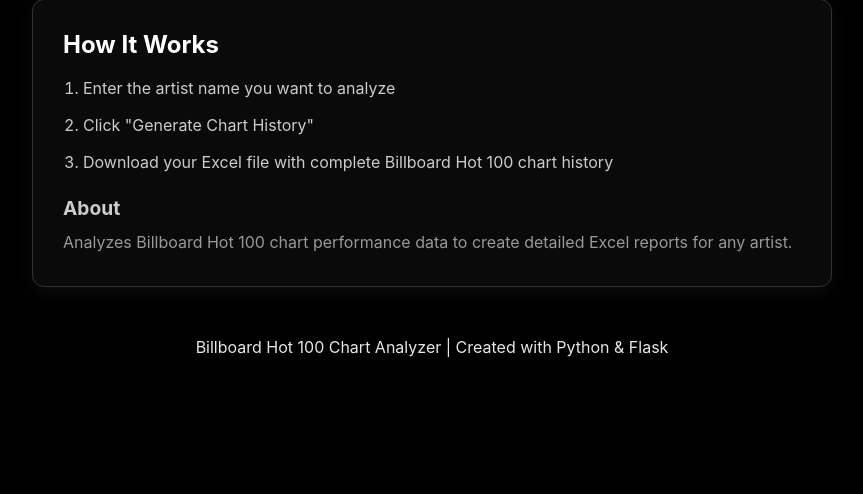
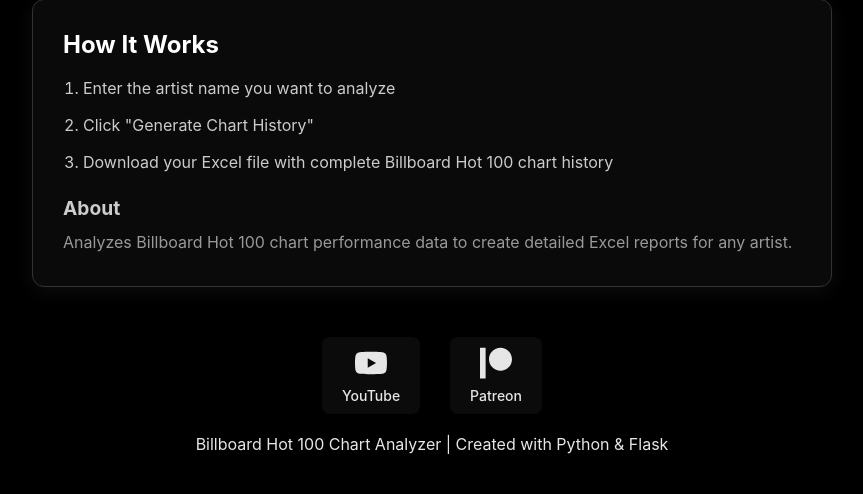
Before and after one commit to prangonbarua/Billboard-Hot-100-Website, a Flask app: page / in a window 1280 px wide. Shown: the part 449-943 px from the top of the page, without its empty margins (208-1071 px from the left). Before the commit the page ends 806 px from the top, so only its background shows below. Run offline with Flask 3, Linux system fonts and the light colour scheme; parts of the project's set-up code (start-up, migrations or seed data) failed here and were passed over.

Commit message:
Remove #1 stat glowing effects and add social media footer links
Changes:
- Removed golden glow effects from #1 Songs stat (reverted to original look)
- Kept golden glow effect on #1 song cards
- Kept #1 songs sorted at the top
- Added YouTube and Patreon links in footer with white logos
- Footer appears on both home page and results page
- Social links have hover effects and clean styling

Social Links:
- YouTube: https://www.youtube.com/@HistoryCharts
- Patreon: https://www.patreon.com/Chart_History

```diff
--- a/static/style.css
+++ b/static/style.css
@@ -834,20 +834,6 @@
     border-color: #FFF;
 }
 
-/* #1 Songs stat special styling */
-.has-number-ones {
-    position: relative;
-    background: linear-gradient(135deg, #1a1a1a 0%, #2a2a1a 100%);
-    border: 2px solid #FFD700;
-    box-shadow: 0 0 20px rgba(255, 215, 0, 0.3);
-    animation: stat-glow 4s ease-in-out infinite;
-}
-
-.has-number-ones h3 {
-    color: #FFD700;
-    text-shadow: 0 0 10px rgba(255, 215, 0, 0.5);
-    font-size: 3rem;
-}
 
 /* Animations */
 @keyframes golden-glow {
@@ -859,18 +845,48 @@
     }
 }
 
-@keyframes stat-glow {
-    0%, 100% {
-        box-shadow: 0 0 20px rgba(255, 215, 0, 0.3);
-        border-color: #FFD700;
-    }
-    50% {
-        box-shadow: 0 0 30px rgba(255, 215, 0, 0.5);
-        border-color: #FFF;
-    }
-}
 
 /* Song cover needs to be relative for positioning */
 .song-cover {
     position: relative;
 }
+
+/* Footer Social Links */
+.footer-social-links {
+    display: flex;
+    justify-content: center;
+    align-items: center;
+    gap: 30px;
+    margin-bottom: 20px;
+}
+
+.footer-link {
+    display: flex;
+    flex-direction: column;
+    align-items: center;
+    gap: 8px;
+    color: white;
+    text-decoration: none;
+    transition: all 0.3s ease;
+    padding: 10px 20px;
+    border-radius: 8px;
+    background: rgba(255, 255, 255, 0.05);
+}
+
+.footer-link:hover {
+    background: rgba(255, 255, 255, 0.1);
+    transform: translateY(-2px);
+}
+
+.footer-link svg {
+    transition: transform 0.3s ease;
+}
+
+.footer-link:hover svg {
+    transform: scale(1.1);
+}
+
+.footer-link span {
+    font-size: 14px;
+    font-weight: 500;
+}
--- a/templates/index.html
+++ b/templates/index.html
@@ -60,6 +60,20 @@
         </div>
 
         <footer>
+            <div class="footer-social-links">
+                <a href="https://www.youtube.com/@HistoryCharts" target="_blank" class="footer-link" title="YouTube">
+                    <svg width="32" height="32" viewBox="0 0 24 24" fill="white">
+                        <path d="M23.498 6.186a3.016 3.016 0 0 0-2.122-2.136C19.505 3.545 12 3.545 12 3.545s-7.505 0-9.377.505A3.017 3.017 0 0 0 .502 6.186C0 8.07 0 12 0 12s0 3.93.502 5.814a3.016 3.016 0 0 0 2.122 2.136c1.871.505 9.376.505 9.376.505s7.505 0 9.377-.505a3.015 3.015 0 0 0 2.122-2.136C24 15.93 24 12 24 12s0-3.93-.502-5.814zM9.545 15.568V8.432L15.818 12l-6.273 3.568z"/>
+                    </svg>
+                    <span>YouTube</span>
+                </a>
+                <a href="https://www.patreon.com/Chart_History" target="_blank" class="footer-link" title="Patreon">
+                    <svg width="32" height="32" viewBox="0 0 24 24" fill="white">
+                        <path d="M15.386.524c-4.764 0-8.64 3.876-8.64 8.64 0 4.75 3.876 8.613 8.64 8.613 4.75 0 8.614-3.864 8.614-8.613C24 4.4 20.136.524 15.386.524M.003 23.537h4.22V.524H.003"/>
+                    </svg>
+                    <span>Patreon</span>
+                </a>
+            </div>
             <p>Billboard Hot 100 Chart Analyzer | Created with Python & Flask</p>
         </footer>
     </div>
```
Also changed, not shown: templates/results.html (+15 -1 lines).
